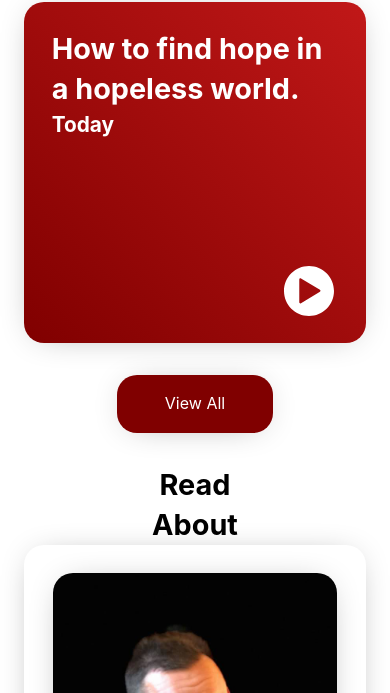
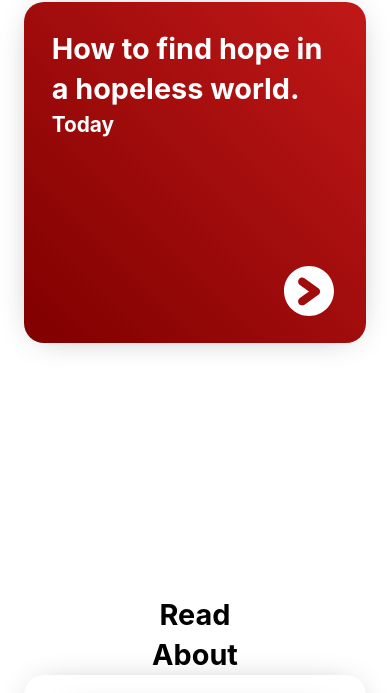
Before and after one commit to noahjgreer/Grounded, a plain HTML site: page mobile-index.html in a window 390 px wide. Shown: the part 119-812 px from the top of the page. Drawn offline with Linux system fonts and the light colour scheme.

Commit message:
v0.2.7b0

```diff
--- a/assets/styles/main.scss
+++ b/assets/styles/main.scss
@@ -380,7 +380,7 @@ button,
                 width: 17.5%;
                 min-height: 17.5%;
                 max-height: 17.5%;
-                background-image: url(/assets/icons/play.svg);
+                background-image: url(/assets/icons/arrow.svg);
             }
         }
     }
--- a/mobile-index.html
+++ b/mobile-index.html
@@ -64,7 +64,7 @@
                 <a class="play"></a>
             </div>
         </section>
-        <a class="button">View All</a>
+        <br><br><br><br><br><br><br><br><br><br><br><br><br><br>
     </section>
     <section>
         <h2>Read</h2>
```
Also changed, not shown: assets/icons/arrow.svg (added), assets/styles/main.css, 1 other file.
